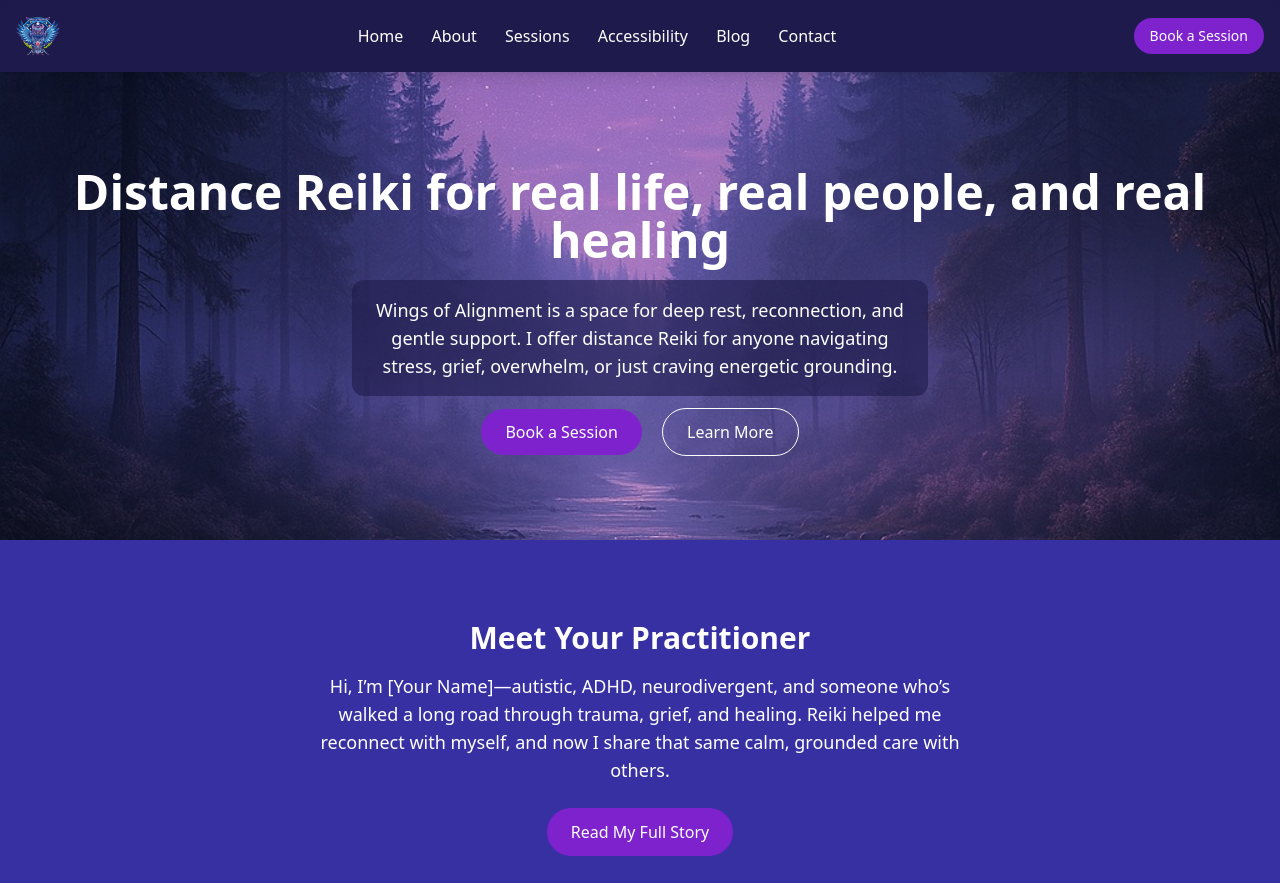
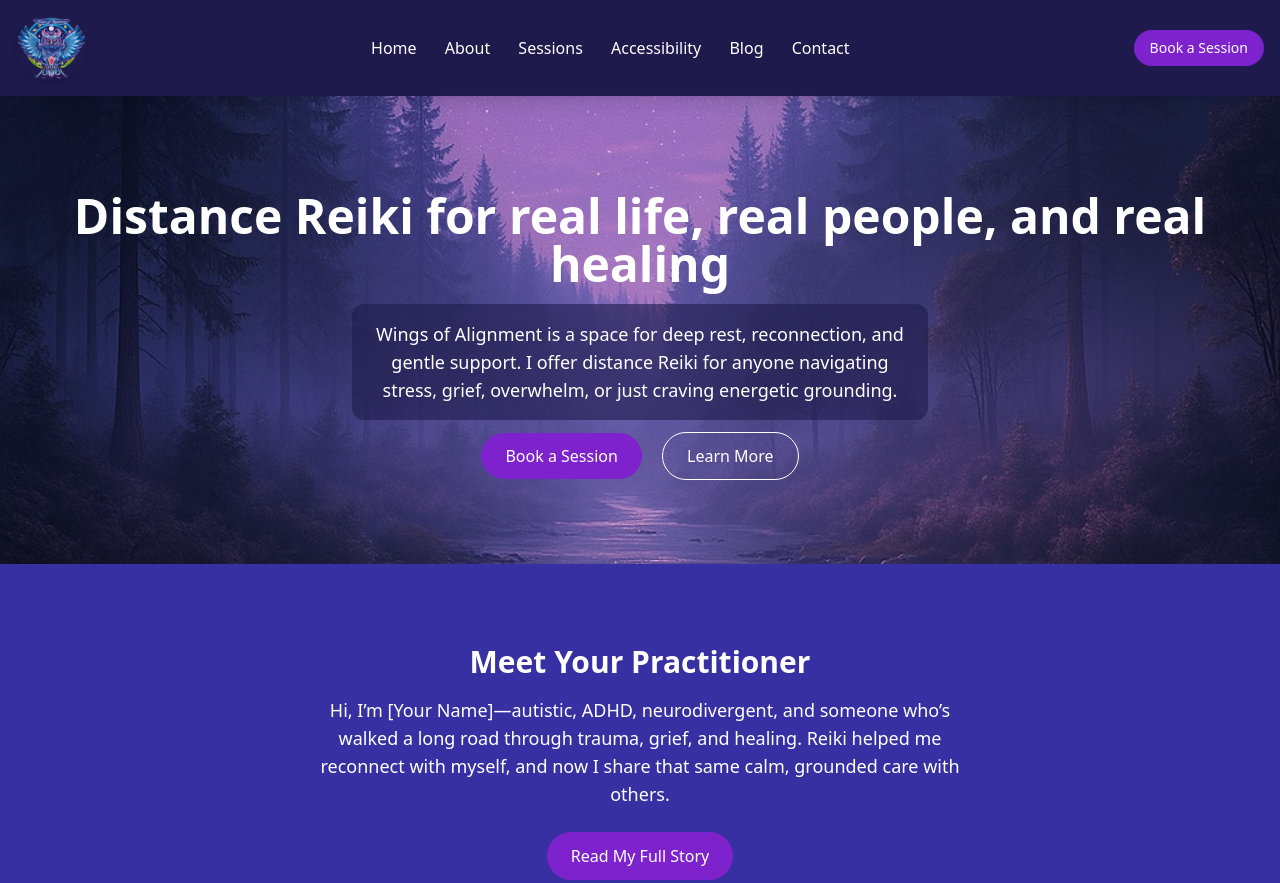
Before and after one commit to jgspratley3/wings-of-alignment, a plain HTML site: page index.html in a window 1280 px wide. Shown: the top 883 px of the page. Drawn offline with nearby package versions, Linux system fonts and the light colour scheme.

Commit message:
Update index.html

```diff
--- a/index.html
+++ b/index.html
@@ -9,7 +9,7 @@
   <body class="bg-gradient-to-b from-indigo-950 to-purple-900 text-white font-sans">
     <!-- Header -->
     <header class="sticky top-0 bg-indigo-950/80 backdrop-blur z-50 p-4 flex justify-between items-center shadow-lg">
-      <img src="logo.png" alt="Wings of Alignment Logo" class="h-10 rounded-2xl" />
+      <img src="logo.png" alt="Wings of Alignment Logo" class="h-16 rounded-full shadow-md" />
       <nav class="space-x-6 text-sm md:text-base">
         <a href="#home" class="hover:underline">Home</a>
         <a href="#about" class="hover:underline">About</a>
```
